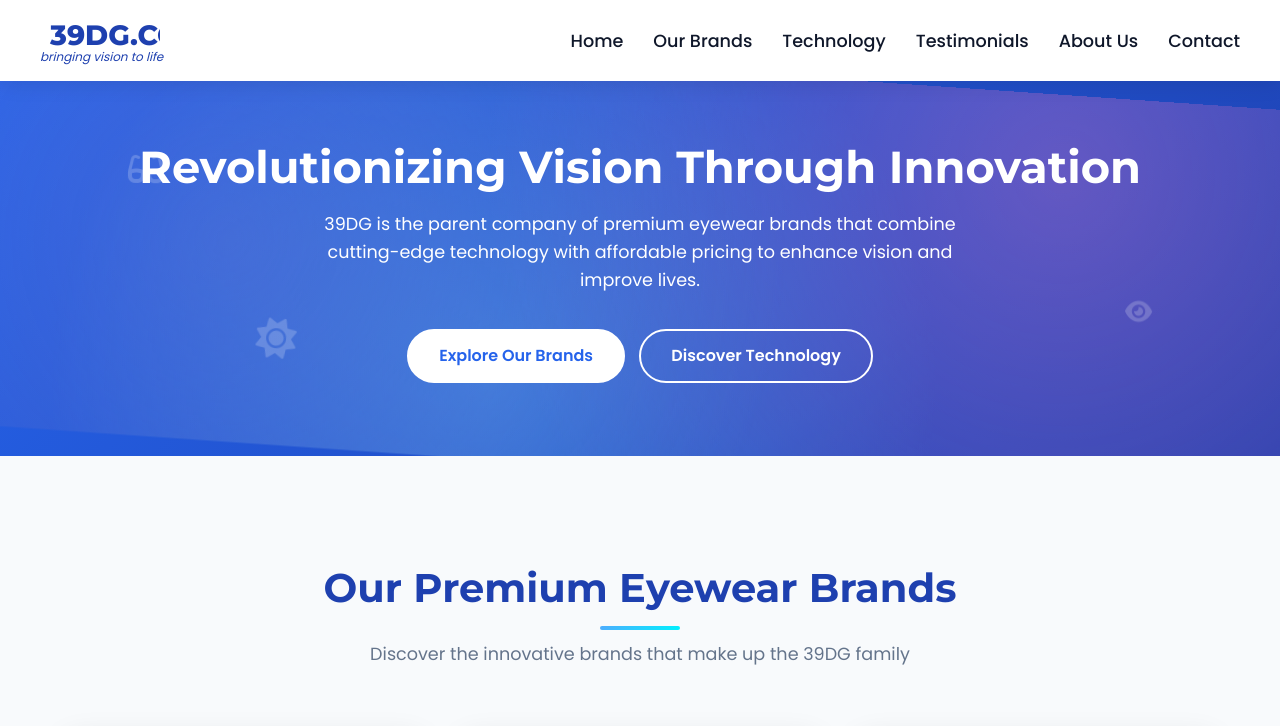
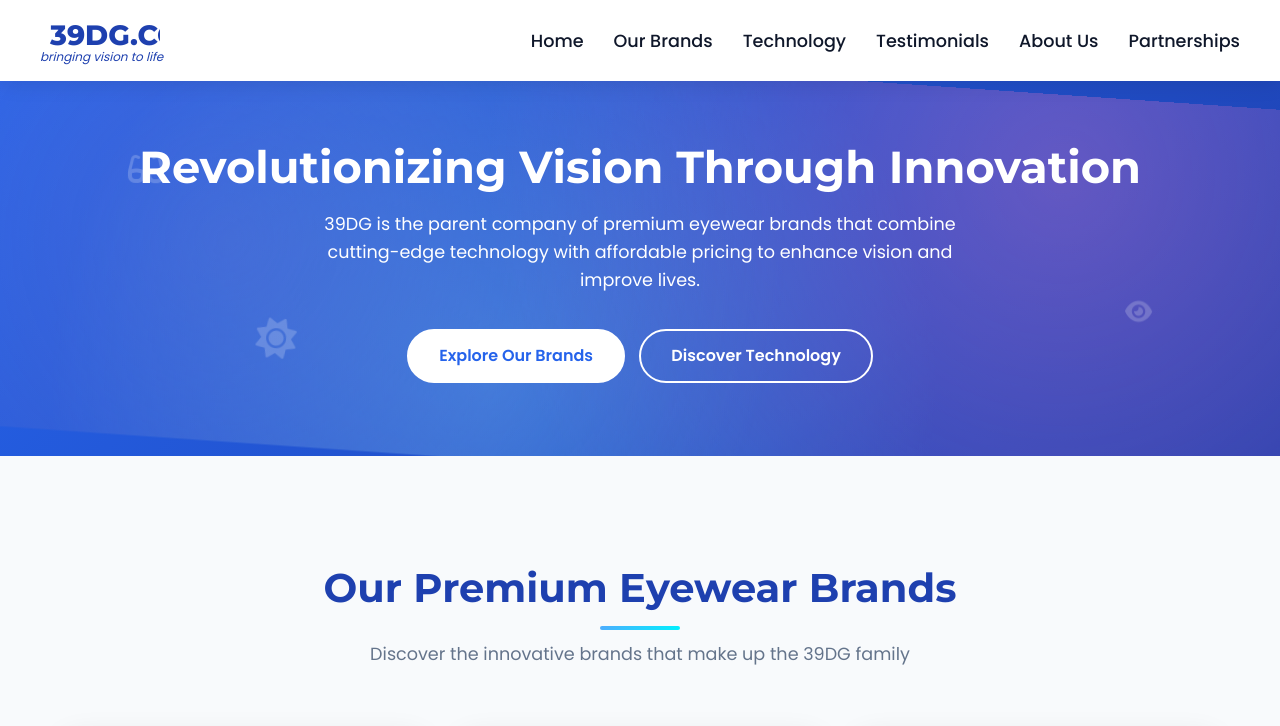
Before and after one commit to ballman1/39dg, a plain HTML site: page index.html in a window 1280 px wide. Shown: the top 726 px of the page. Drawn offline with Linux system fonts and the light colour scheme.

Commit message:
Update index.html

```diff
--- a/index.html
+++ b/index.html
@@ -1023,7 +1023,7 @@
                     <li><a href="#technology">Technology</a></li>
                     <li><a href="#testimonials">Testimonials</a></li>
                     <li><a href="#about">About Us</a></li>
-                    <li><a href="#partnerships">Contact</a></li>
+                    <li><a href="#partnerships">Partnerships</a></li>
                 </ul>
             </nav>
         </div>
```
